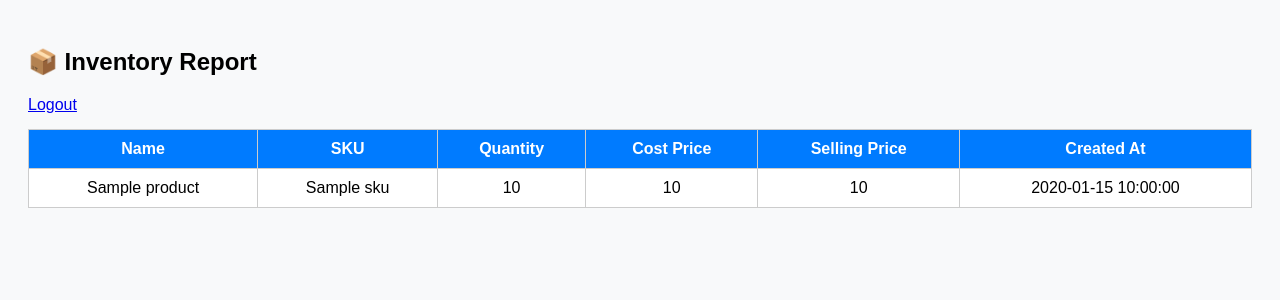
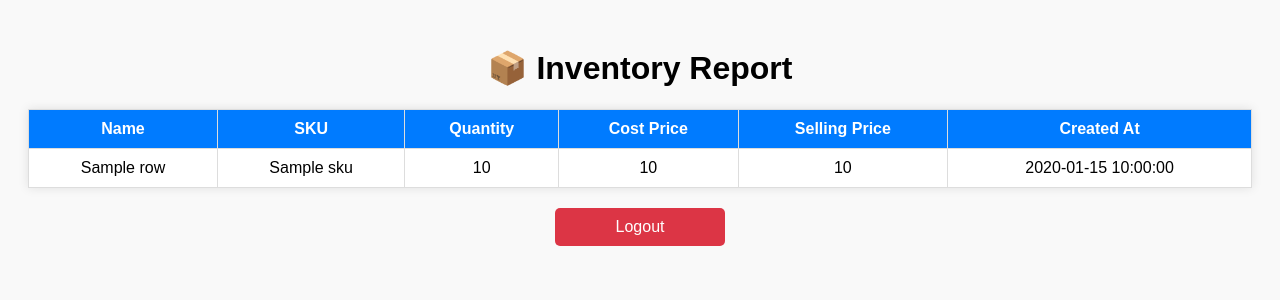
Before and after one commit to iyadalduhni/inventory-system, a Flask app: template templates/report.html in a window 1280 px wide. Shown: the top 300 px of the page. Run offline with Flask 3, Linux system fonts and the light colour scheme; the template is opened without the code that fills it: most values are stand-ins (such as "Sample title", 1, 10 or a date in 2020).

Commit message:
Update report.html

```diff
--- a/templates/report.html
+++ b/templates/report.html
@@ -4,16 +4,41 @@
   <meta charset="UTF-8">
   <title>Inventory Report</title>
   <style>
-    body { font-family: Arial, sans-serif; background: #f8f9fa; padding: 20px; }
-    table { border-collapse: collapse; width: 100%; background: #fff; }
-    th, td { border: 1px solid #ccc; padding: 10px; text-align: center; }
-    th { background: #007bff; color: white; }
-    .logout { margin-bottom: 15px; display: inline-block; }
+    body { font-family: Arial, sans-serif; background: #f9f9f9; padding: 20px; }
+    h1 { text-align: center; }
+    table {
+      width: 100%;
+      border-collapse: collapse;
+      margin-top: 20px;
+      background: white;
+      box-shadow: 0 0 10px rgba(0,0,0,0.1);
+    }
+    th, td {
+      border: 1px solid #ddd;
+      padding: 10px;
+      text-align: center;
+    }
+    th {
+      background: #007bff;
+      color: white;
+    }
+    tr:nth-child(even) { background: #f2f2f2; }
+    .logout {
+      display: block;
+      margin: 20px auto;
+      width: 150px;
+      text-align: center;
+      background: #dc3545;
+      color: white;
+      padding: 10px;
+      border-radius: 5px;
+      text-decoration: none;
+    }
+    .logout:hover { background: #b02a37; }
   </style>
 </head>
 <body>
-  <h2>📦 Inventory Report</h2>
-  <a class="logout" href="{{ url_for('logout') }}">Logout</a>
+  <h1>📦 Inventory Report</h1>
   <table>
     <thead>
       <tr>
@@ -26,17 +51,19 @@
       </tr>
     </thead>
     <tbody>
-      {% for product in products %}
+      {% for row in rows %}
       <tr>
-        <td>{{ product.name }}</td>
-        <td>{{ product.sku }}</td>
-        <td>{{ product.quantity }}</td>
-        <td>{{ product.price }}</td>
-        <td>{{ product.selling_price }}</td>
-        <td>{{ product.created_at }}</td>
+        <td>{{ row.name }}</td>
+        <td>{{ row.sku }}</td>
+        <td>{{ row.quantity }}</td>
+        <td>{{ row.price }}</td>
+        <td>{{ row.selling_price }}</td>
+        <td>{{ row.created_at }}</td>
       </tr>
       {% endfor %}
     </tbody>
   </table>
+
+  <a href="{{ url_for('logout') }}" class="logout">Logout</a>
 </body>
 </html>
```
